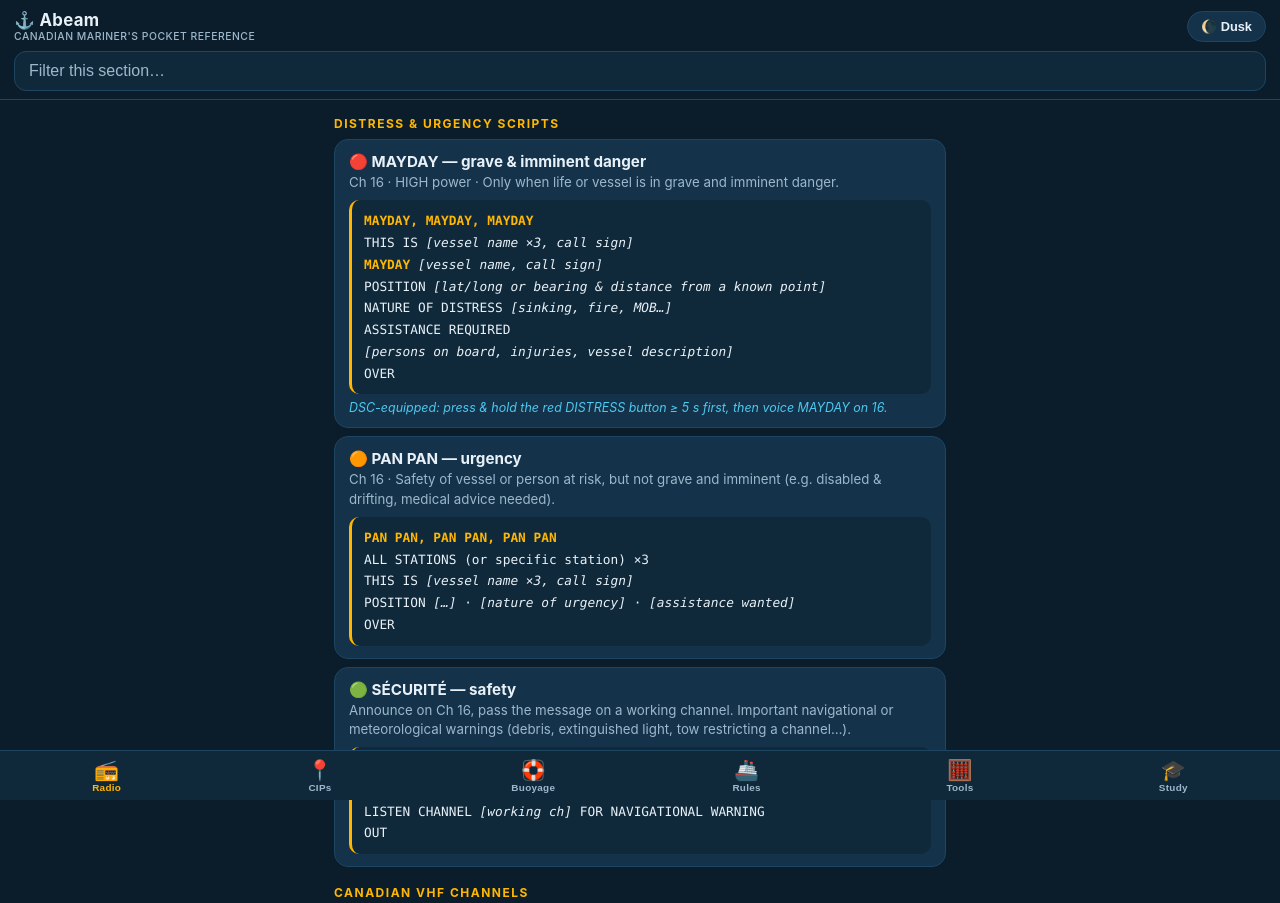
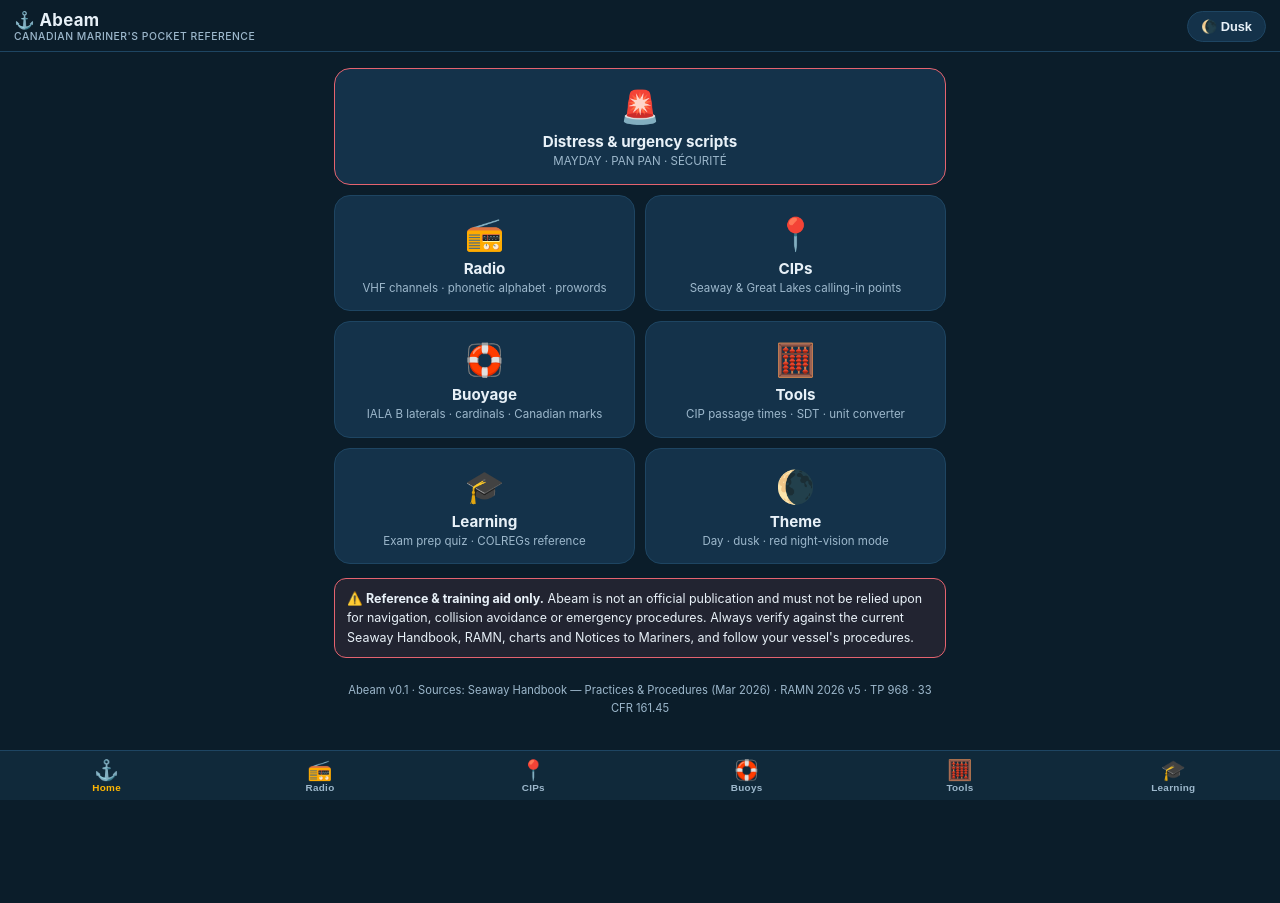
Before and after one commit to jessehawbolt/abeam, a plain HTML site: page index.html in a window 1280 px wide. Shown: the top 903 px of the page. After the commit the page ends 802 px from the top, so only its background shows below. Drawn offline with Linux system fonts and the light colour scheme.

Commit message:
v0.1 — home page, Learning tab, radio script fixes, disclaimer, README
- New Home tab with quick-access buttons and prominent reference-only
  disclaimer; version stamp on home page
- Nav order: Home, Radio, CIPs, Buoys, Tools, Learning
- Learning combines the exam quiz and COLREGs reference (was Rules + Study)
- MAYDAY card: removed high-power note; Sécurité script rewritten for a
  ship's own broadcast; radio footer replaced with reference-only note
- README with install instructions, sources, and dev notes

Co-Authored-By: Claude Fable 5 <noreply@anthropic.com>

```diff
--- a/index.html
+++ b/index.html
@@ -213,6 +213,23 @@
   nav button.active { color: var(--accent); }
 
   .footer-note { text-align: center; font-size: 0.7rem; color: var(--ink-dim); margin-top: 24px; line-height: 1.6; padding: 0 10px; }
+
+  /* ---------- Home ---------- */
+  .home-grid { display: grid; grid-template-columns: 1fr 1fr; gap: 10px; margin-top: 4px; }
+  .home-btn {
+    background: var(--card); border: 1px solid var(--card-edge); border-radius: 16px;
+    padding: 18px 10px 14px; text-align: center; cursor: pointer; color: var(--ink);
+    font-family: inherit;
+  }
+  .home-btn:active { background: var(--tap); }
+  .home-btn .ico { font-size: 2rem; display: block; margin-bottom: 6px; }
+  .home-btn b { font-size: 0.95rem; }
+  .home-btn small { display: block; color: var(--ink-dim); font-size: 0.72rem; margin-top: 3px; line-height: 1.35; }
+  .home-wide { grid-column: 1 / -1; }
+  .disclaimer {
+    background: rgba(229, 99, 111, 0.1); border: 1px solid var(--bad); border-radius: 12px;
+    padding: 10px 12px; font-size: 0.78rem; line-height: 1.55; margin-top: 14px;
+  }
 </style>
 </head>
 <body data-theme="dusk">
@@ -228,21 +245,21 @@
 </header>
 
 <main>
-  <div class="section" id="sec-rules"></div>
+  <div class="section" id="sec-home"></div>
   <div class="section" id="sec-radio"></div>
   <div class="section" id="sec-cip"></div>
   <div class="section" id="sec-buoys"></div>
   <div class="section" id="sec-tools"></div>
-  <div class="section" id="sec-study"></div>
+  <div class="section" id="sec-learn"></div>
 </main>
 
 <nav>
+  <button data-sec="home" onclick="go('home')"><span class="ico">⚓</span>Home</button>
   <button data-sec="radio" onclick="go('radio')"><span class="ico">📻</span>Radio</button>
   <button data-sec="cip" onclick="go('cip')"><span class="ico">📍</span>CIPs</button>
-  <button data-sec="buoys" onclick="go('buoys')"><span class="ico">🛟</span>Buoyage</button>
-  <button data-sec="rules" onclick="go('rules')"><span class="ico">🚢</span>Rules</button>
+  <button data-sec="buoys" onclick="go('buoys')"><span class="ico">🛟</span>Buoys</button>
   <button data-sec="tools" onclick="go('tools')"><span class="ico">🧮</span>Tools</button>
-  <button data-sec="study" onclick="go('study')"><span class="ico">🎓</span>Study</button>
+  <button data-sec="learn" onclick="go('learn')"><span class="ico">🎓</span>Learning</button>
 </nav>
 
 <script>
@@ -250,6 +267,8 @@
    WHEELHOUSE — data-driven pocket reference for Canadian mariners
    All content renders from the data objects below.
    ============================================================ */
+
+const APP_VERSION = '0.1';
 
 /* ---------- helpers ---------- */
 const el = id => document.getElementById(id);
@@ -278,7 +297,27 @@ const card = (title, sub, visual = '', note = '') => `
   </div>`;
 
 /* ============================================================
-   SECTION: RULES (COLREGs quick reference)
+   SECTION: HOME
+   ============================================================ */
+function renderHome() {
+  el('sec-home').innerHTML = `
+  <div class="home-grid">
+    <button class="home-btn home-wide" style="border-color:var(--bad)" onclick="go('radio')">
+      <span class="ico">🚨</span><b>Distress &amp; urgency scripts</b><small>MAYDAY · PAN PAN · SÉCURITÉ</small>
+    </button>
+    <button class="home-btn" onclick="go('radio')"><span class="ico">📻</span><b>Radio</b><small>VHF channels · phonetic alphabet · prowords</small></button>
+    <button class="home-btn" onclick="go('cip')"><span class="ico">📍</span><b>CIPs</b><small>Seaway &amp; Great Lakes calling-in points</small></button>
+    <button class="home-btn" onclick="go('buoys')"><span class="ico">🛟</span><b>Buoyage</b><small>IALA B laterals · cardinals · Canadian marks</small></button>
+    <button class="home-btn" onclick="go('tools')"><span class="ico">🧮</span><b>Tools</b><small>CIP passage times · SDT · unit converter</small></button>
+    <button class="home-btn" onclick="go('learn')"><span class="ico">🎓</span><b>Learning</b><small>Exam prep quiz · COLREGs reference</small></button>
+    <button class="home-btn" onclick="cycleTheme()"><span class="ico">🌘</span><b>Theme</b><small>Day · dusk · red night-vision mode</small></button>
+  </div>
+  <div class="disclaimer">⚠️ <b>Reference &amp; training aid only.</b> Abeam is not an official publication and must not be relied upon for navigation, collision avoidance or emergency procedures. Always verify against the current Seaway Handbook, RAMN, charts and Notices to Mariners, and follow your vessel's procedures.</div>
+  <div class="footer-note">Abeam v${APP_VERSION} · Sources: Seaway Handbook — Practices &amp; Procedures (Mar 2026) · RAMN 2026 v5 · TP 968 · 33 CFR 161.45</div>`;
+}
+
+/* ============================================================
+   SECTION: LEARNING — COLREGs reference (quiz further below)
    ============================================================ */
 const NAV_LIGHTS = [
   ["Power-driven vessel < 50 m", "Masthead light, sidelights, sternlight.", [["w"],["g","r"]], "Rule 23"],
@@ -328,7 +367,7 @@ const SOUND_FOG = [
   ["Pilot vessel on duty", "May add four short blasts to its fog signal", "SSSS"],
 ];
 
-function renderRules() {
+function rulesHTML() {
   let html = '<h2>Responsibility hierarchy — Rule 18</h2>';
   html += card("The pecking order (give-way priority)",
     "Not Under Command → Restricted in Ability to Manoeuvre → Constrained by Draught → Fishing → Sailing → Power-driven → Seaplane / WIG. Each vessel keeps clear of every vessel above it on the list.",
@@ -355,7 +394,7 @@ function renderRules() {
     html += card(t, (seq ? blasts(seq) + ' ' : '') + s);
 
   html += '<div class="footer-note">Quick reference only — always consult the current Collision Regulations (C.R.C., c. 1416) with Canadian modifications.</div>';
-  el('sec-rules').innerHTML = html;
+  return html;
 }
 
 /* ============================================================
@@ -380,7 +419,7 @@ function renderRadio() {
 
   html += `<div class="card" data-search="mayday distress script grave imminent danger">
     <div class="card-title">🔴 MAYDAY — grave & imminent danger</div>
-    <div class="card-sub">Ch 16 · HIGH power · Only when life or vessel is in grave and imminent danger.</div>
+    <div class="card-sub">Ch 16 · Only when life or vessel is in grave and imminent danger.</div>
     <div class="script"><b>MAYDAY, MAYDAY, MAYDAY</b>
 THIS IS <i>[vessel name ×3, call sign]</i>
 <b>MAYDAY</b> <i>[vessel name, call sign]</i>
@@ -404,10 +443,10 @@ OVER</div>
 
   html += `<div class="card" data-search="securite safety navigation warning weather">
     <div class="card-title">🟢 SÉCURITÉ — safety</div>
-    <div class="card-sub">Announce on Ch 16, pass the message on a working channel. Important navigational or meteorological warnings (debris, extinguished light, tow restricting a channel…).</div>
+    <div class="card-sub">Announce on Ch 16. Important navigational or meteorological information for other traffic (restricted manoeuvrability in a channel, debris, hazard to navigation…).</div>
     <div class="script"><b>SÉCURITÉ, SÉCURITÉ, SÉCURITÉ</b>
 ALL STATIONS ×3 · THIS IS <i>[vessel ×3, call sign]</i>
-LISTEN CHANNEL <i>[working ch]</i> FOR NAVIGATIONAL WARNING
+<i>[position and safety message]</i>
 OUT</div>
   </div>`;
 
@@ -438,7 +477,7 @@ OUT</div>
   html += card("Figures", "0 ZE-RO · 1 WUN · 2 TOO · 3 TREE · 4 FOW-ER · 5 FIFE · 6 SIX · 7 SEV-EN · 8 AIT · 9 NIN-ER · Decimal DAY-SEE-MAL");
   html += card("Common prowords", "OVER — my transmission ended, reply expected · OUT — exchange ended, no reply expected · ROGER — received & understood · WILCO — will comply · SAY AGAIN — repeat · SEELONCE MAYDAY — imposed radio silence during distress · SEELONCE FEENEE — distress traffic ended");
 
-  html += '<div class="footer-note">Distress procedure per the Radiocommunication Regulations & RIC-21. Never transmit a false distress — it is an offence.</div>';
+  html += '<div class="footer-note">For reference only — not to be relied upon. Verify procedures in the current official publications (RIC-21, RAMN).</div>';
   el('sec-radio').innerHTML = html;
 }
 
@@ -1032,7 +1071,7 @@ const QUIZ = [
 
 let quizState = null;
 
-function renderStudy() {
+function studyHTML() {
   const cats = ["All", ...new Set(QUIZ.map(q => q[0]))];
   let html = '<h2>Exam prep quiz</h2>';
   html += `<div class="card" data-search="quiz exam study transport canada svop roc watchkeeping">
@@ -1046,7 +1085,11 @@ function renderStudy() {
   html += card("Watchkeeping Mate / Master certificates", "Transport Canada certificates (TP 2293 examination system) — COLREGs, chartwork, ship stability, MED training. This quiz covers the rules-of-the-road layer.");
   html += card("MED", "Marine Emergency Duties — mandatory safety training (STCW basic safety) for crew on commercial vessels: fire, survival craft, first aid.");
   html += '<div class="footer-note">Question bank is for practice only and is not an official Transport Canada product.</div>';
-  el('sec-study').innerHTML = html;
+  return html;
+}
+
+function renderLearn() {
+  el('sec-learn').innerHTML = studyHTML() + '<h2 style="margin-top:26px">📖 COLREGs quick reference</h2>' + rulesHTML();
 }
 
 function startQuiz(cat) {
@@ -1091,9 +1134,10 @@ function answer(btn) {
 /* ============================================================
    Navigation, theme, search
    ============================================================ */
-const SEARCHABLE = { rules: 1, radio: 1, cip: 1, buoys: 1, tools: 1 };
+const SEARCHABLE = { radio: 1, cip: 1, buoys: 1, tools: 1, learn: 1 };
 
 function go(sec) {
+  if (!el('sec-' + sec)) sec = 'home';
   document.querySelectorAll('.section').forEach(s => s.classList.remove('active'));
   el('sec-' + sec).classList.add('active');
   document.querySelectorAll('nav button').forEach(b => b.classList.toggle('active', b.dataset.sec === sec));
@@ -1133,9 +1177,9 @@ function applyTheme(name) {
 }
 
 /* ---------- boot ---------- */
-renderRules(); renderRadio(); renderCIP(); renderBuoys(); renderTools(); renderStudy();
+renderHome(); renderRadio(); renderCIP(); renderBuoys(); renderTools(); renderLearn();
 applyTheme(localStorage.getItem('wh-theme') || 'dusk');
-go(localStorage.getItem('wh-sec') || 'radio');
+go(localStorage.getItem('wh-sec') || 'home');
 
 if ('serviceWorker' in navigator && location.protocol !== 'file:') {
   navigator.serviceWorker.register('sw.js').catch(() => {});
--- a/sw.js
+++ b/sw.js
@@ -1,4 +1,4 @@
-const CACHE = 'wheelhouse-v7';
+const CACHE = 'abeam-v0.1';
 const ASSETS = ['./', './index.html', './manifest.json', './icon.svg'];
 
 self.addEventListener('install', e => {
```
Also changed, not shown: 1 other file.
